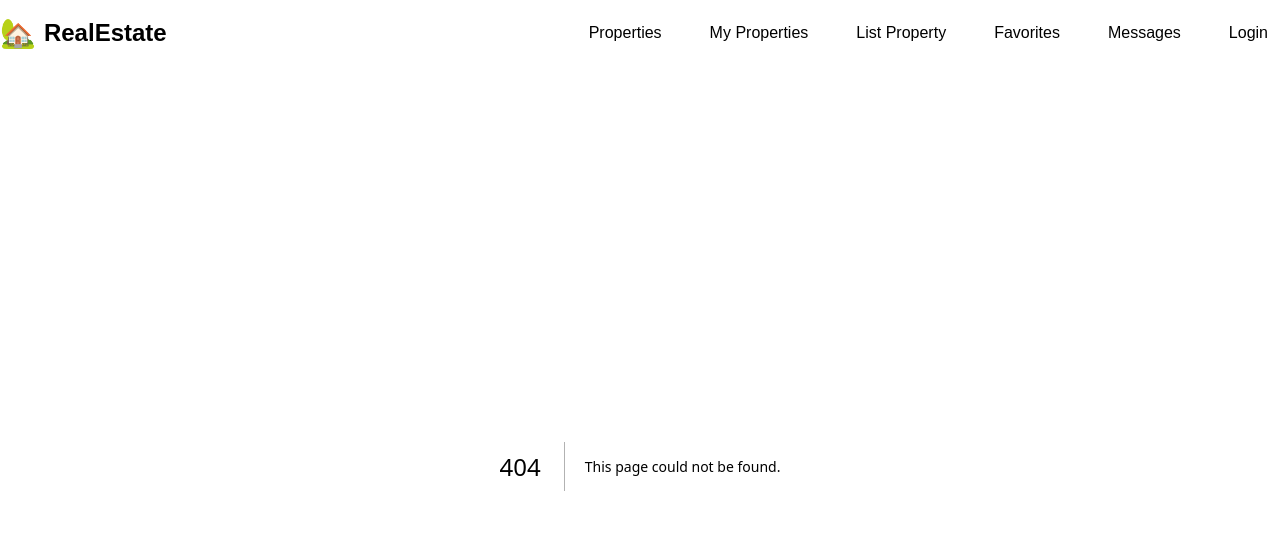
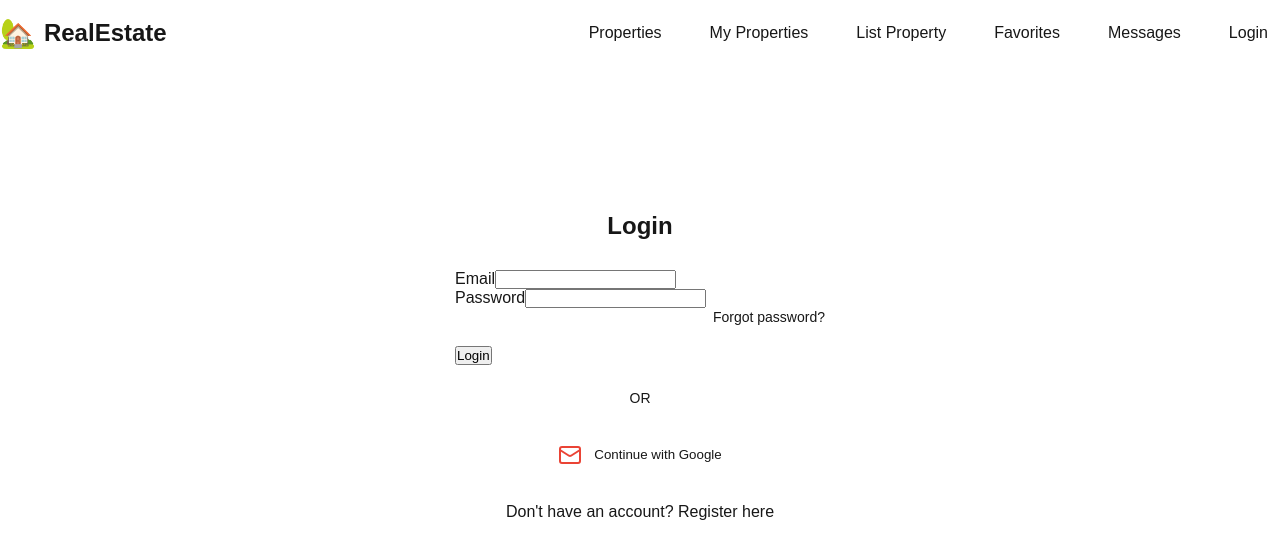
Before and after one commit to joshua-akuna/real-estate-client, a Next.js app: page /auth/login in a window 1280 px wide. Before the commit this address had no page. Shown: the top 558 px of the page. Built offline with nearby package versions, Linux system fonts and the light colour scheme.

Commit message:
login page implemented

```diff
--- /dev/null
+++ b/src/app/auth/login/page.jsx
@@ -0,0 +1,9 @@
+import LoginForm from '@/components/forms/LoginForm';
+
+export const metadata = {
+  title: 'Login - Real Estate App',
+};
+
+export default function LoginPage() {
+  return <LoginForm />;
+}
```
